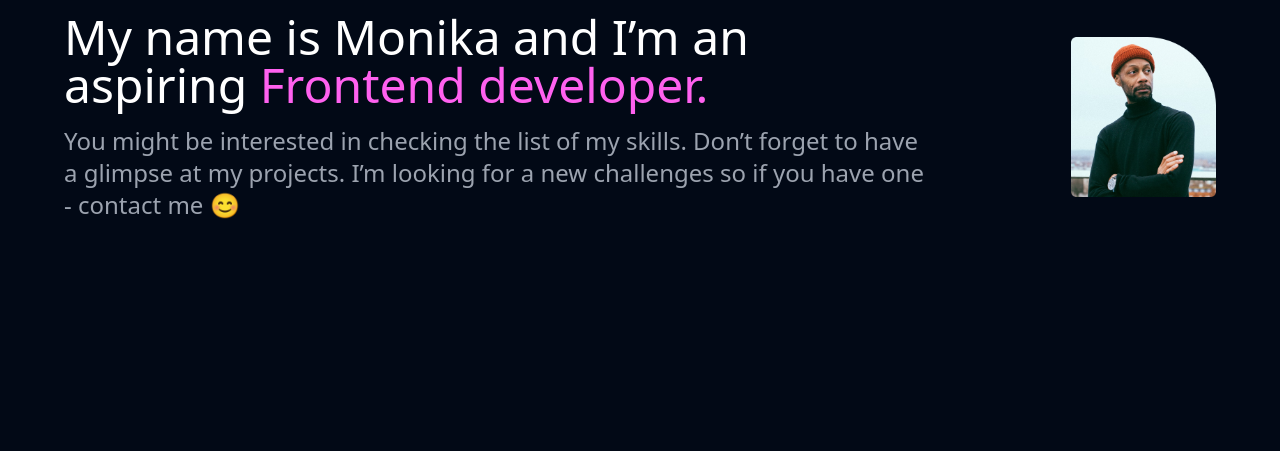
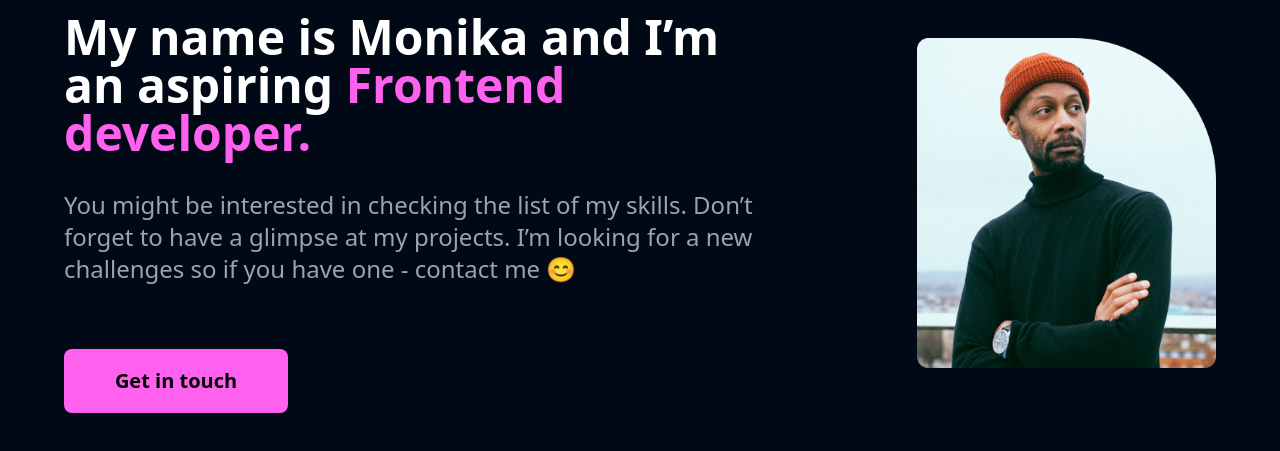
Before and after one commit to moniabysiak/portfolio, a website built with Parcel: page src/index.html in a window 1280 px wide. Shown: the part 67-518 px from the top of the page. Built offline with nearby package versions, Linux system fonts and the light colour scheme.

Commit message:
section part 2

```diff
--- a/src/index.html
+++ b/src/index.html
@@ -30,13 +30,14 @@
         </div>
     </header>
     <section>
-        <div class="pt-30 pb-30 flex flex-auto justify-center items-center gap-36">
-        <div class=" ">
-            <h1 class="text-white text-5xl">My name is Monika and I’m an aspiring <span class="text-pink">Frontend developer.</span></h1>
-            <p class="text-2xl text-gray pt-4">You might be interested in checking the list of my skills. Don’t forget to have a glimpse at my projects. I’m looking for a new challenges so if you have one - contact me 😊</p>
+        <div class="flex flex-auto justify-between items-center gap-36">
+        <div class="w-width1 h-auto">
+            <h1 class="text-white font-bold text-5xl mb-4">My name is Monika and I’m an aspiring <span class="text-pink">Frontend developer.</span></h1>
+            <p class="text-2xl text-gray pt-4 mb-16">You might be interested in checking the list of my skills. Don’t forget to have a glimpse at my projects. I’m looking for a new challenges so if you have one - contact me 😊</p>
+            <button class="bg-pink h-16 w-56 rounded-lg text-xl font-bold"> Get in touch</button>
         </div>
         <div class="pt-30 pb-30 flex justify-center items-center">
-            <img class="w-full max-w-xs" src="./Frame 2.png" alt="me">
+            <img class="w-full max-w-none mb-5 max-w-xs" src="./Frame 2.png" alt="me">
         </div>
     </div>
     </section>
--- a/tailwind.config.js
+++ b/tailwind.config.js
@@ -10,6 +10,9 @@ module.exports = {
         'pink': '#FF61EF',
         'gray': '#9CA3AF'
       },
+      width: {
+        'width1': '760px'
+      },
     },
   },
   plugins: [],
```
